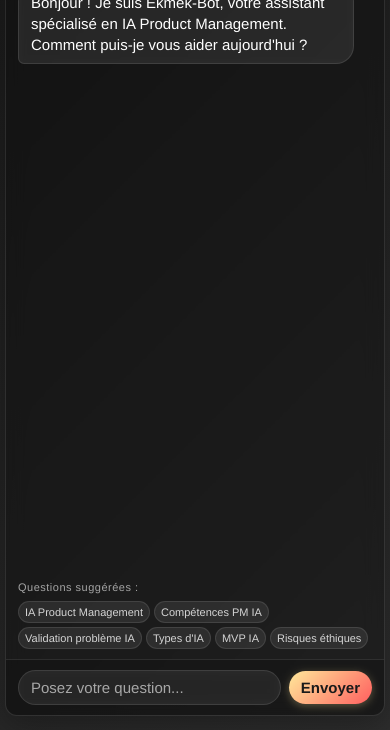
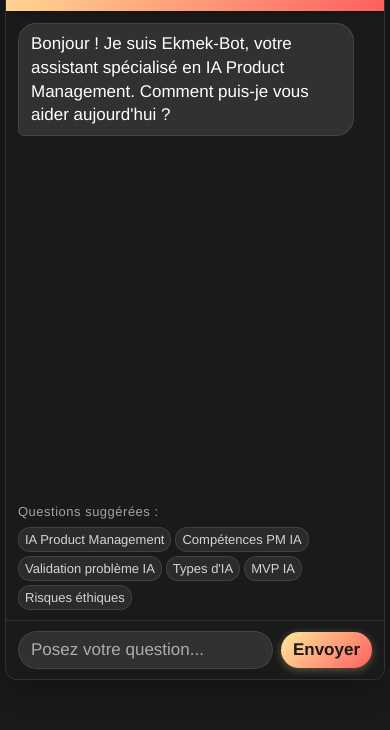
Before and after one commit to julesekmek/Ekmek-Bot, a website: page public/index.html in a window 390 px wide. Shown: the part 114-844 px from the top of the page. Drawn offline with Linux system fonts and the light colour scheme.

Commit message:
feat: Optimisation mobile - hauteur réduite de 90px, fond sombre uniforme, polices +4px

```diff
--- a/public/index.html
+++ b/public/index.html
@@ -13,7 +13,7 @@
 
         body {
             font-family: 'Helvetica Neue', Helvetica, Arial, sans-serif;
-            background: linear-gradient(135deg, #1a1a1a 0%, #2d2d2d 100%);
+            background: #1a1a1a;
             color: #ffffff;
             min-height: 100vh;
             height: 100vh;
@@ -30,7 +30,7 @@
             height: 500px;
             display: flex;
             flex-direction: column;
-            background: rgba(0, 0, 0, 0.3);
+            background: #1a1a1a;
             backdrop-filter: blur(10px);
             border-radius: 20px;
             box-shadow: 0 8px 32px rgba(0, 0, 0, 0.3);
@@ -279,12 +279,14 @@
                 padding: 10px;
                 height: 100vh;
                 min-height: 100vh;
+                background: #1a1a1a;
             }
 
             .chat-container {
                 max-width: 100%;
-                height: calc(100vh - 38px);
+                height: calc(100vh - 110px);
                 border-radius: 16px;
+                background: #1a1a1a;
             }
 
             .chat-header {
@@ -293,11 +295,11 @@
             }
 
             .chat-title {
-                font-size: 22px;
+                font-size: 24px;
             }
 
             .chat-subtitle {
-                font-size: 13px;
+                font-size: 15px;
             }
 
             .suggested-questions {
@@ -305,11 +307,11 @@
             }
 
             .suggested-questions-title {
-                font-size: 12px;
+                font-size: 14px;
             }
 
             .question-chip {
-                font-size: 12px;
+                font-size: 14px;
                 padding: 5px 8px;
             }
 
@@ -321,12 +323,13 @@
             .message {
                 max-width: 90%;
                 padding: 10px 14px;
-                font-size: 16px;
+                font-size: 18px;
             }
 
             .chat-input-container {
                 padding: 12px 16px;
                 border-radius: 0 0 16px 16px;
+                background: #1a1a1a;
             }
 
             .chat-input-form {
@@ -335,13 +338,13 @@
 
             .chat-input {
                 padding: 10px 14px;
-                font-size: 16px;
+                font-size: 18px;
             }
 
             .send-button {
                 padding: 10px 16px;
                 min-width: 70px;
-                font-size: 16px;
+                font-size: 18px;
             }
         }
 
@@ -350,11 +353,13 @@
                 padding: 5px;
                 height: 100vh;
                 min-height: 100vh;
+                background: #1a1a1a;
             }
 
             .chat-container {
-                height: calc(100vh - 28px);
+                height: calc(100vh - 100px);
                 border-radius: 12px;
+                background: #1a1a1a;
             }
 
             .chat-header {
@@ -363,11 +368,11 @@
             }
 
             .chat-title {
-                font-size: 20px;
+                font-size: 22px;
             }
 
             .chat-subtitle {
-                font-size: 12px;
+                font-size: 14px;
             }
 
             .suggested-questions {
@@ -375,11 +380,11 @@
             }
 
             .suggested-questions-title {
-                font-size: 11px;
+                font-size: 13px;
             }
 
             .question-chip {
-                font-size: 11px;
+                font-size: 13px;
                 padding: 4px 6px;
             }
 
@@ -395,23 +400,24 @@
             .message {
                 max-width: 95%;
                 padding: 8px 12px;
-                font-size: 15px;
+                font-size: 17px;
             }
 
             .chat-input-container {
                 padding: 10px 12px;
                 border-radius: 0 0 12px 12px;
+                background: #1a1a1a;
             }
 
             .chat-input {
                 padding: 8px 12px;
-                font-size: 15px;
+                font-size: 17px;
             }
 
             .send-button {
                 padding: 8px 12px;
                 min-width: 60px;
-                font-size: 15px;
+                font-size: 17px;
             }
         }
 
@@ -510,11 +516,13 @@
         @media (max-width: 360px) {
             body {
                 padding: 2px;
+                background: #1a1a1a;
             }
 
             .chat-container {
-                height: calc(100vh - 4px);
+                height: calc(100vh - 94px);
                 border-radius: 8px;
+                background: #1a1a1a;
             }
 
             .chat-header {
@@ -523,11 +531,11 @@
             }
 
             .chat-title {
-                font-size: 16px;
+                font-size: 20px;
             }
 
             .chat-subtitle {
-                font-size: 9px;
+                font-size: 13px;
             }
 
             .suggested-questions {
@@ -535,12 +543,12 @@
             }
 
             .suggested-questions-title {
-                font-size: 8px;
+                font-size: 12px;
                 margin-bottom: 6px;
             }
 
             .question-chip {
-                font-size: 8px;
+                font-size: 12px;
                 padding: 3px 5px;
             }
 
@@ -556,23 +564,24 @@
             .message {
                 max-width: 98%;
                 padding: 6px 10px;
-                font-size: 12px;
+                font-size: 16px;
             }
 
             .chat-input-container {
                 padding: 8px 10px;
                 border-radius: 0 0 8px 8px;
+                background: #1a1a1a;
             }
 
             .chat-input {
                 padding: 6px 10px;
-                font-size: 12px;
+                font-size: 16px;
             }
 
             .send-button {
                 padding: 6px 10px;
                 min-width: 50px;
-                font-size: 12px;
+                font-size: 16px;
             }
         }
 
```
